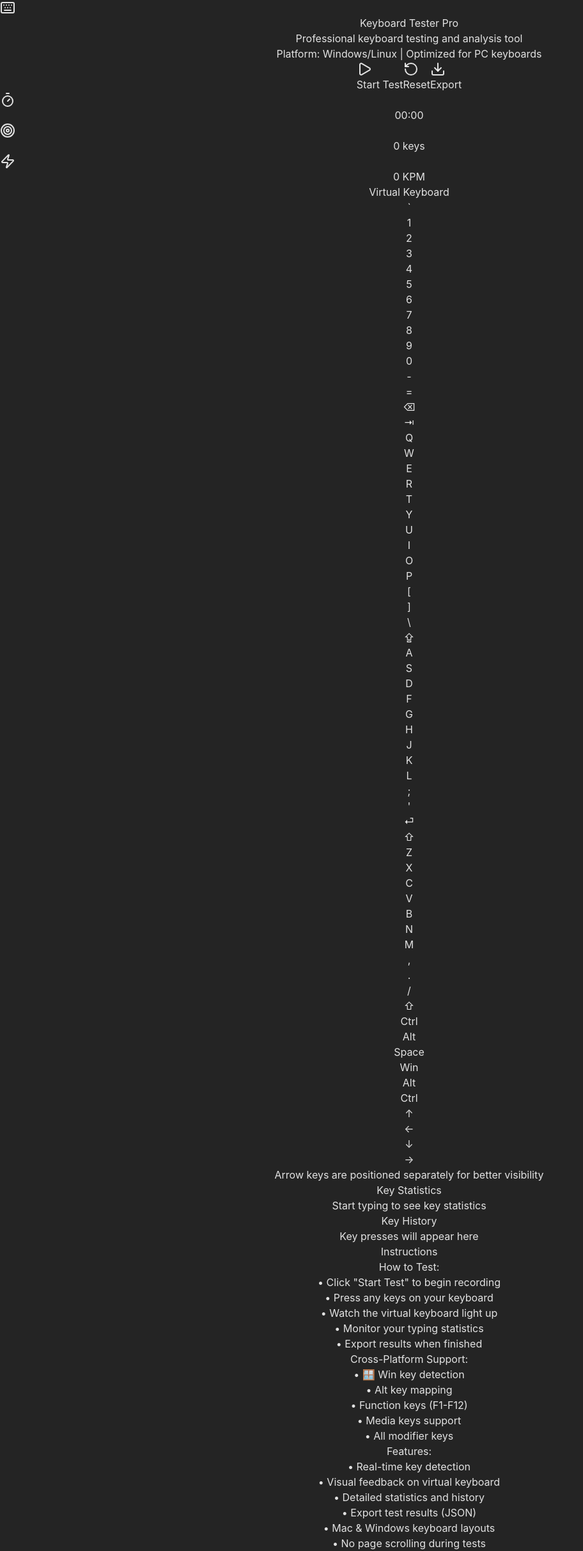
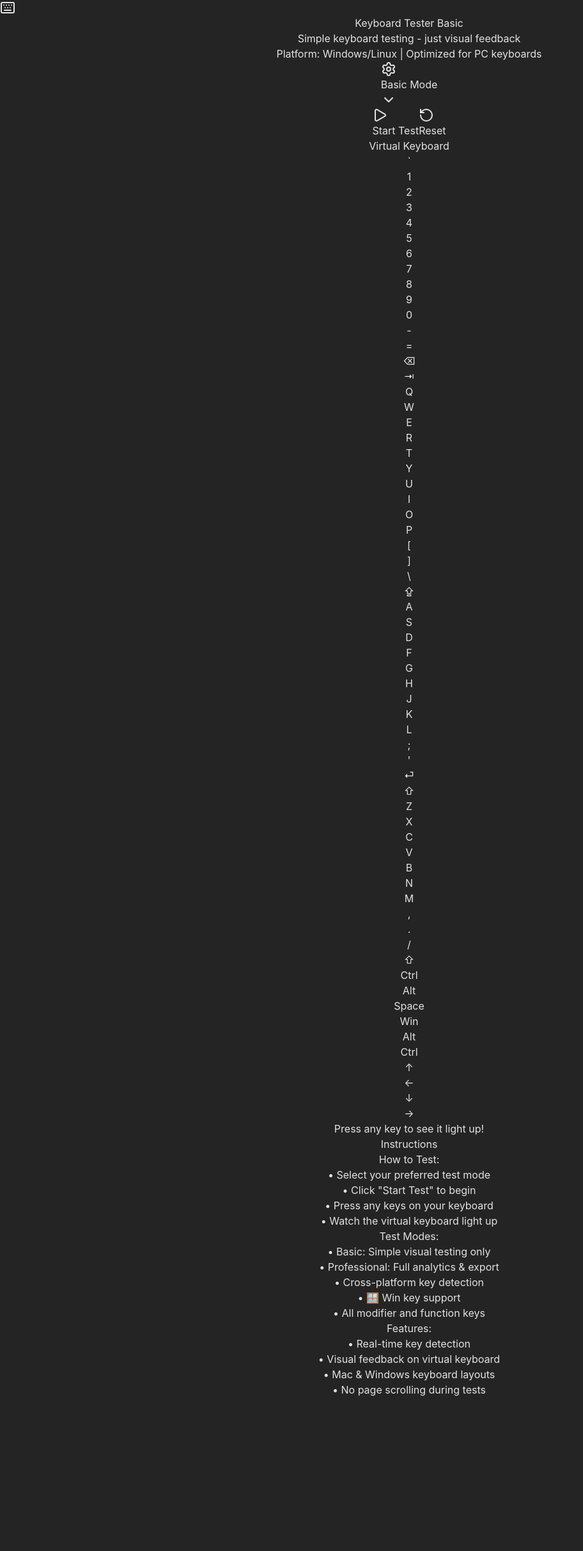
Before and after one commit to Tadxss/KeyboardTesterPro, a React (Vite) app: page / in a window 1280 px wide. Shown: the whole page at 64% size, without its empty margins (0-912 px from the left). After the commit the page ends 2184 px from the top, so only its background shows below. Built offline with nearby package versions, Linux system fonts and the light colour scheme.

Commit message:
Updated README and added basic and pro mode

```diff
--- a/src/components/KeyboardTester.jsx
+++ b/src/components/KeyboardTester.jsx
@@ -1,14 +1,15 @@
 import React, { useState, useEffect, useCallback, useRef } from 'react';
-import { Play, Pause, RotateCcw, Download, Settings, Keyboard, Timer, Target, Zap } from 'lucide-react';
+import { Play, Pause, RotateCcw, Download, Settings, Keyboard, Timer, Target, Zap, ChevronDown } from 'lucide-react';
 
 const KeyboardTester = () => {
   const [pressedKeys, setPressedKeys] = useState(new Set());
   const [keyHistory, setKeyHistory] = useState([]);
   const [isRecording, setIsRecording] = useState(false);
-  const [testMode, setTestMode] = useState('free');
+  const [testMode, setTestMode] = useState('basic');
   const [startTime, setStartTime] = useState(null);
   const [elapsedTime, setElapsedTime] = useState(0);
   const [keyStats, setKeyStats] = useState({});
+  const [showModeDropdown, setShowModeDropdown] = useState(false);
   const [settings, setSettings] = useState({
     showKeyCode: true,
     showTimestamp: true,
@@ -16,6 +17,26 @@ const KeyboardTester = () => {
     soundEnabled: false
   });
   const intervalRef = useRef(null);
+
+  // Test mode configurations
+  const testModes = {
+    basic: {
+      name: 'Basic',
+      description: 'Simple keyboard testing - just visual feedback',
+      showStats: false,
+      showHistory: false,
+      showExport: false,
+      showAdvancedMetrics: false
+    },
+    pro: {
+      name: 'Professional',
+      description: 'Complete testing suite with statistics and analysis',
+      showStats: true,
+      showHistory: true,
+      showExport: true,
+      showAdvancedMetrics: true
+    }
+  };
 
   // Standard keyboard layouts with cross-platform support
   const keyboardLayouts = {
@@ -138,10 +159,12 @@ const KeyboardTester = () => {
         id: Math.random().toString(36).substr(2, 9)
       };
 
-      if (isRecording) {
+      // Only record history and stats in pro mode
+      if (isRecording && testModes[testMode].showHistory) {
         setKeyHistory(prev => [...prev, keyData]);
       }
 
+      if (testModes[testMode].showStats) {
         setKeyStats(prev => ({
           ...prev,
           [normalizedKey]: {
@@ -150,6 +173,7 @@ const KeyboardTester = () => {
             code: code
           }
         }));
+      }
 
       // Auto-remove highlight after duration
       setTimeout(() => {
@@ -160,7 +184,7 @@ const KeyboardTester = () => {
         });
       }, settings.highlightDuration);
     }
-  }, [pressedKeys, isRecording, settings.highlightDuration]);
+  }, [pressedKeys, isRecording, settings.highlightDuration, testMode]);
 
   const handleKeyUp = useCallback((event) => {
     const key = event.key;
@@ -256,7 +280,7 @@ const KeyboardTester = () => {
     const url = URL.createObjectURL(blob);
     const a = document.createElement('a');
     a.href = url;
-    a.download = `keyboard-test-${Date.now()}.json`;
+    a.download = `keyboard-test-${testMode}-${Date.now()}.json`;
     a.click();
     URL.revokeObjectURL(url);
   };
@@ -353,6 +377,8 @@ const KeyboardTester = () => {
     }
   };
 
+  const currentMode = testModes[testMode];
+
   return (
     <div className="min-h-screen bg-slate-900 text-slate-100 p-6">
       <div className="max-w-7xl mx-auto">
@@ -360,10 +386,10 @@ const KeyboardTester = () => {
         <div className="text-center mb-8">
           <h1 className="text-4xl font-bold text-emerald-400 mb-2 flex items-center justify-center gap-3">
             <Keyboard className="w-10 h-10" />
-            Keyboard Tester Pro
+            Keyboard Tester {currentMode.name}
           </h1>
           <p className="text-slate-400 text-lg">
-            Professional keyboard testing and analysis tool
+            {currentMode.description}
           </p>
           <div className="mt-2 text-sm text-slate-500">
             Platform: {navigator.platform.includes('Mac') ? 'macOS' : 'Windows/Linux'} |
@@ -375,6 +401,38 @@ const KeyboardTester = () => {
         <div className="bg-slate-800 rounded-xl p-6 mb-8 shadow-2xl">
           <div className="flex flex-wrap items-center justify-between gap-4">
             <div className="flex items-center gap-4">
+              {/* Test Mode Selector */}
+              <div className="relative">
+                <button
+                  onClick={() => setShowModeDropdown(!showModeDropdown)}
+                  className="flex items-center gap-2 px-4 py-3 bg-slate-700 hover:bg-slate-600 text-slate-200 rounded-lg font-semibold transition-all"
+                >
+                  <Settings className="w-5 h-5" />
+                  {currentMode.name} Mode
+                  <ChevronDown className="w-4 h-4" />
+                </button>
+                {showModeDropdown && (
+                  <div className="absolute top-full left-0 mt-2 bg-slate-700 rounded-lg shadow-xl z-50 min-w-[200px]">
+                    {Object.entries(testModes).map(([key, mode]) => (
+                      <button
+                        key={key}
+                        onClick={() => {
+                          setTestMode(key);
+                          setShowModeDropdown(false);
+                          resetTest(); // Reset test when changing modes
+                        }}
+                        className={`w-full text-left px-4 py-3 hover:bg-slate-600 transition-all ${
+                          testMode === key ? 'bg-emerald-600 text-white' : 'text-slate-200'
+                        } ${key === 'basic' ? 'rounded-t-lg' : ''} ${key === 'pro' ? 'rounded-b-lg' : ''}`}
+                      >
+                        <div className="font-semibold">{mode.name}</div>
+                        <div className="text-sm opacity-75">{mode.description}</div>
+                      </button>
+                    ))}
+                  </div>
+                )}
+              </div>
+
               <button
                 onClick={isRecording ? stopRecording : startRecording}
                 className={`flex items-center gap-2 px-6 py-3 rounded-lg font-semibold transition-all ${
@@ -395,6 +453,7 @@ const KeyboardTester = () => {
                 Reset
               </button>
 
+              {currentMode.showExport && (
                 <button
                   onClick={exportResults}
                   disabled={keyHistory.length === 0}
@@ -403,8 +462,11 @@ const KeyboardTester = () => {
                   <Download className="w-5 h-5" />
                   Export
                 </button>
+              )}
             </div>
 
+            {/* Metrics - only shown in Pro mode */}
+            {currentMode.showAdvancedMetrics && (
               <div className="flex items-center gap-6 text-slate-300">
                 <div className="flex items-center gap-2">
                   <Timer className="w-5 h-5 text-emerald-400" />
@@ -421,6 +483,7 @@ const KeyboardTester = () => {
                   </span>
                 </div>
               </div>
+            )}
           </div>
         </div>
 
@@ -444,11 +507,12 @@ const KeyboardTester = () => {
             ))}
           </div>
           <div className="text-center mt-4 text-slate-400 text-sm">
-            Arrow keys are positioned separately for better visibility
+            {testMode === 'basic' ? 'Press any key to see it light up!' : 'Arrow keys are positioned separately for better visibility'}
           </div>
         </div>
 
-        {/* Statistics and History */}
+        {/* Statistics and History - Only shown in Pro mode */}
+        {currentMode.showStats && currentMode.showHistory && (
           <div className="grid grid-cols-1 lg:grid-cols-2 gap-8">
             {/* Key Statistics */}
             <div className="bg-slate-800 rounded-xl p-6 shadow-2xl">
@@ -500,6 +564,7 @@ const KeyboardTester = () => {
               </div>
             </div>
           </div>
+        )}
 
         {/* Instructions */}
         <div className="mt-8 bg-slate-800 rounded-xl p-6 shadow-2xl">
@@ -508,21 +573,22 @@ const KeyboardTester = () => {
             <div>
               <h4 className="font-semibold text-slate-200 mb-2">How to Test:</h4>
               <ul className="space-y-1 text-sm">
-                <li>• Click "Start Test" to begin recording</li>
+                <li>• Select your preferred test mode</li>
+                <li>• Click "Start Test" to begin {currentMode.showHistory ? 'recording' : ''}</li>
                 <li>• Press any keys on your keyboard</li>
                 <li>• Watch the virtual keyboard light up</li>
-                <li>• Monitor your typing statistics</li>
-                <li>• Export results when finished</li>
+                {currentMode.showStats && <li>• Monitor your typing statistics</li>}
+                {currentMode.showExport && <li>• Export results when finished</li>}
               </ul>
             </div>
             <div>
-              <h4 className="font-semibold text-slate-200 mb-2">Cross-Platform Support:</h4>
+              <h4 className="font-semibold text-slate-200 mb-2">Test Modes:</h4>
               <ul className="space-y-1 text-sm">
-                <li>• {navigator.platform.includes('Mac') ? '⌘ Cmd' : '🪟 Win'} key detection</li>
-                <li>• {navigator.platform.includes('Mac') ? '⌥ Option' : 'Alt'} key mapping</li>
-                <li>• Function keys (F1-F12)</li>
-                <li>• Media keys support</li>
-                <li>• All modifier keys</li>
+                <li>• <span className="text-emerald-400">Basic:</span> Simple visual testing only</li>
+                <li>• <span className="text-blue-400">Professional:</span> Full analytics & export</li>
+                <li>• Cross-platform key detection</li>
+                <li>• {navigator.platform.includes('Mac') ? '⌘ Cmd' : '🪟 Win'} key support</li>
+                <li>• All modifier and function keys</li>
               </ul>
             </div>
             <div>
@@ -530,8 +596,8 @@ const KeyboardTester = () => {
               <ul className="space-y-1 text-sm">
                 <li>• Real-time key detection</li>
                 <li>• Visual feedback on virtual keyboard</li>
-                <li>• Detailed statistics and history</li>
-                <li>• Export test results (JSON)</li>
+                {currentMode.showStats && <li>• Detailed statistics and history</li>}
+                {currentMode.showExport && <li>• Export test results (JSON)</li>}
                 <li>• Mac & Windows keyboard layouts</li>
                 <li>• No page scrolling during tests</li>
               </ul>
```
Also changed, not shown: 1 other file (tests, documents, lock files or other folders). Lines whose indentation alone changed are shown as unchanged.
